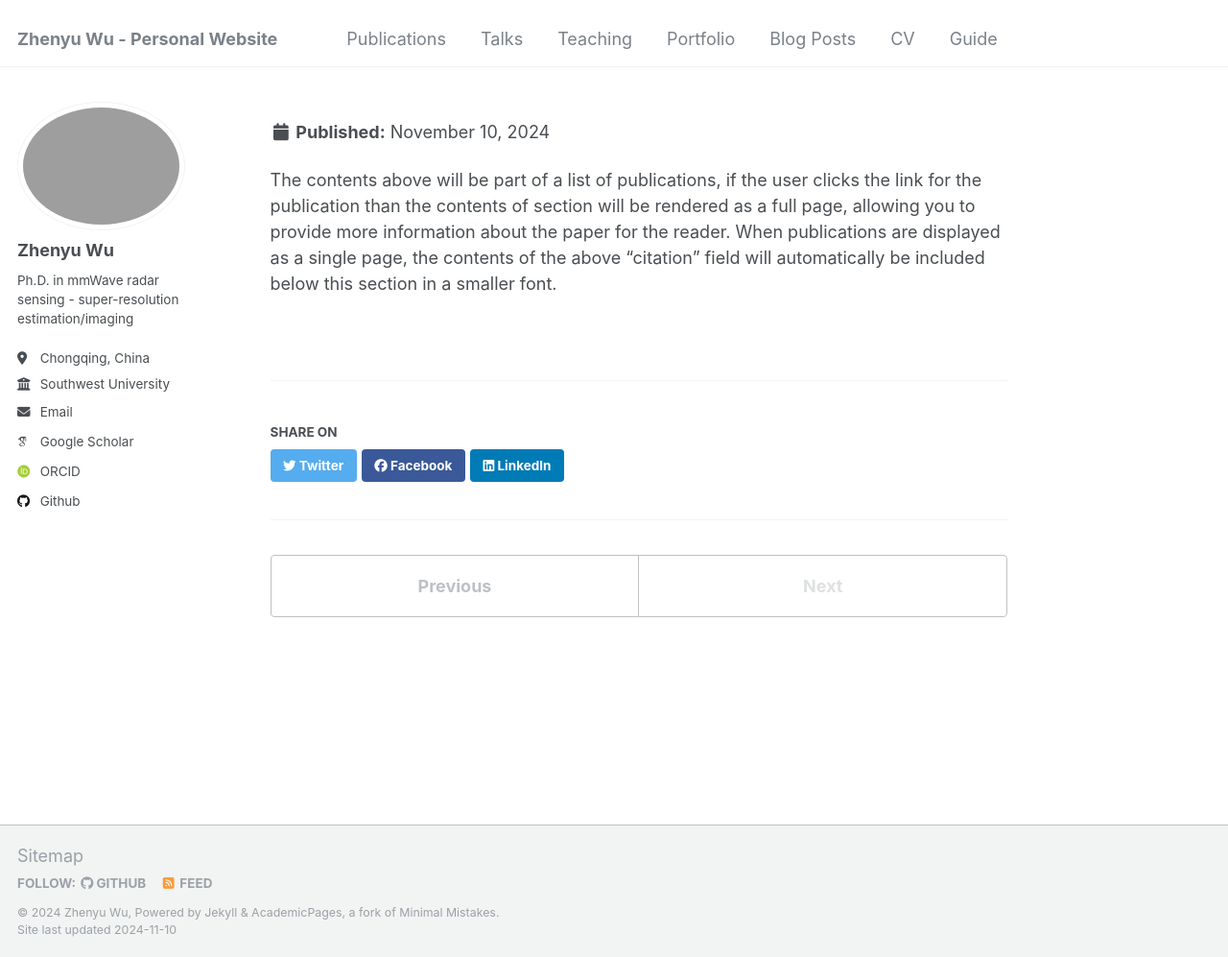
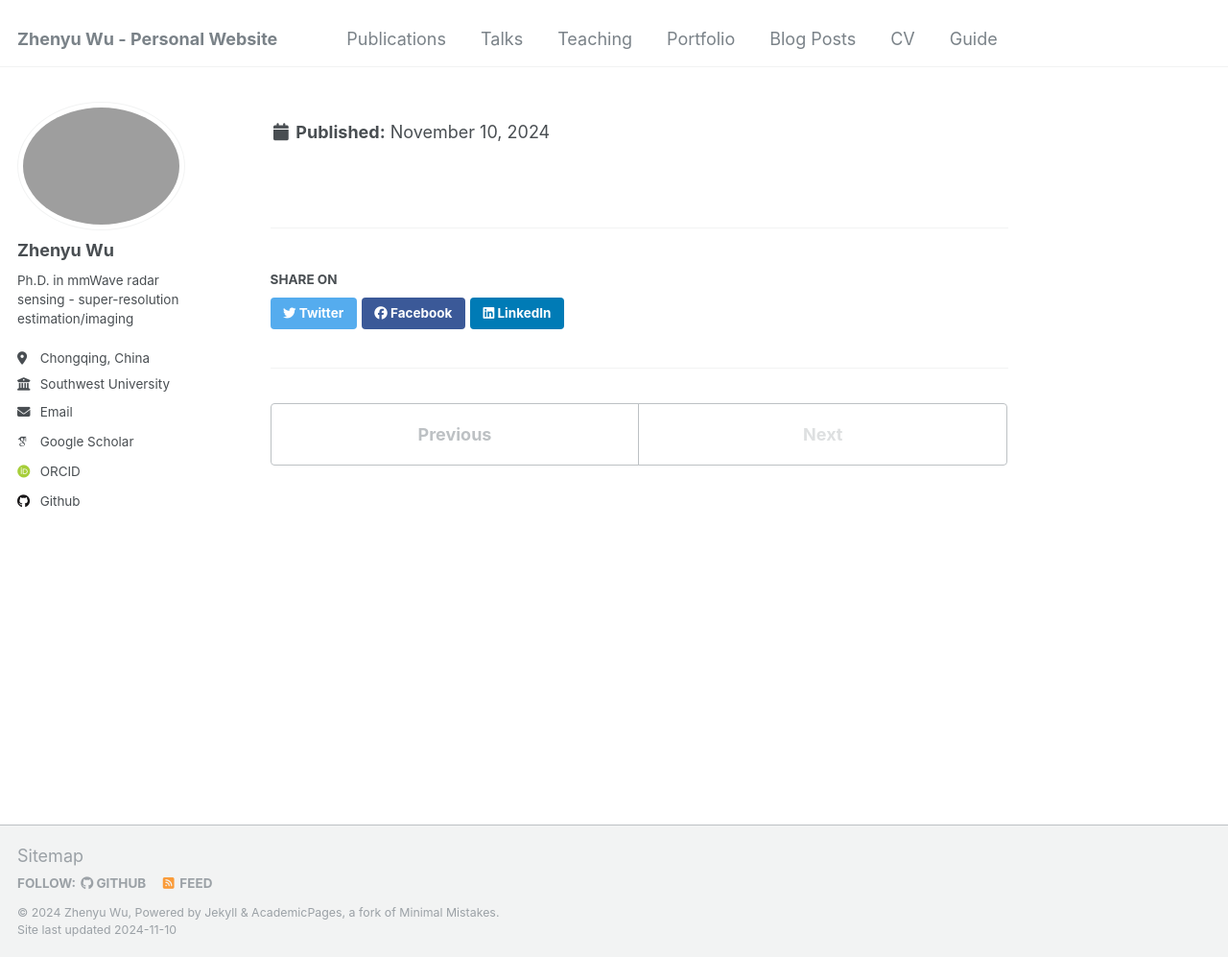
Before and after one commit to Zhenyu98/Zhenyu98.github.io, a Jekyll site: the page built from _publications/2024-02-17-paper-title-number-4.md, in a window 1280 px wide and 997 px high. Shown: the whole window at 96% size. Built offline with Jekyll 4.4.1, drawn with Linux system fonts in a browser that asks for light colours; some web fonts are replaced.

Commit message:
Update 2024-02-17-paper-title-number-4.md

```diff
--- a/_publications/2024-02-17-paper-title-number-4.md
+++ b/_publications/2024-02-17-paper-title-number-4.md
@@ -6,8 +6,7 @@
 excerpt: 'This paper proposes a super-resolution strategy for mmWave radar. Using the matrix-pencil method, principal components of radar signals are estimated, and phase differences between successive chirps are compensated through signal reconstruction. By coherently linking chirps, the radar's equivalent bandwidth is expanded, significantly improving resolution. Simulations demonstrate its advantages over existing algorithms, with potential applications in vital sign detection and life-care radar systems.'
 date: 2024-11-3
 venue: 'IEEE Transactions on Consumer Electronics (Now is Under Review)'
+slidesurl:
 paperurl:
 citation:
 ---
-
-The contents above will be part of a list of publications, if the user clicks the link for the publication than the contents of section will be rendered as a full page, allowing you to provide more information about the paper for the reader. When publications are displayed as a single page, the contents of the above "citation" field will automatically be included below this section in a smaller font.
```
